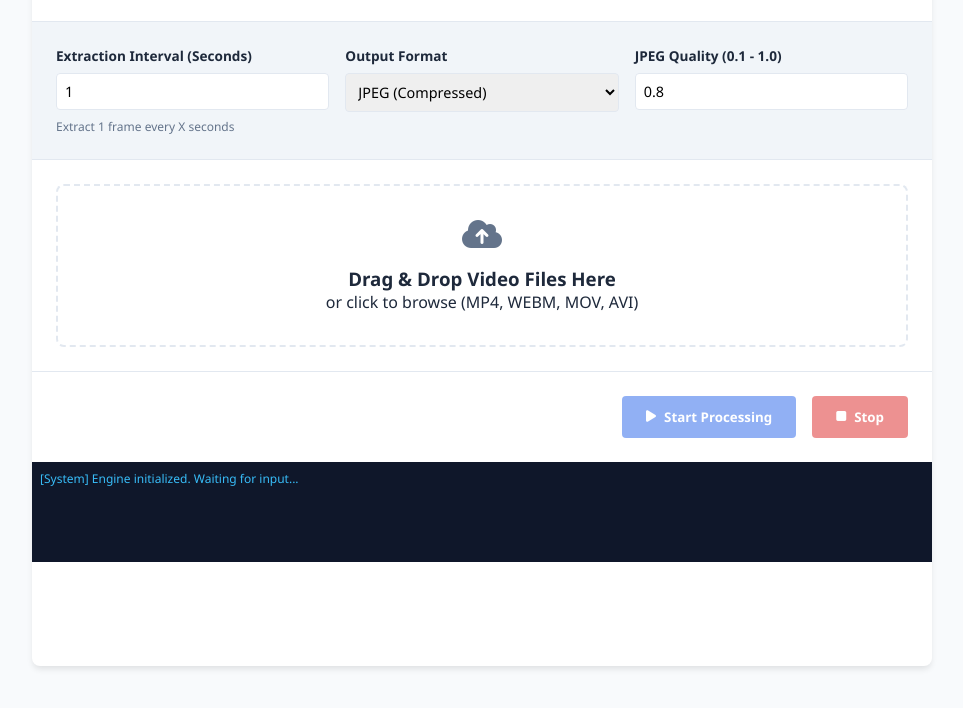
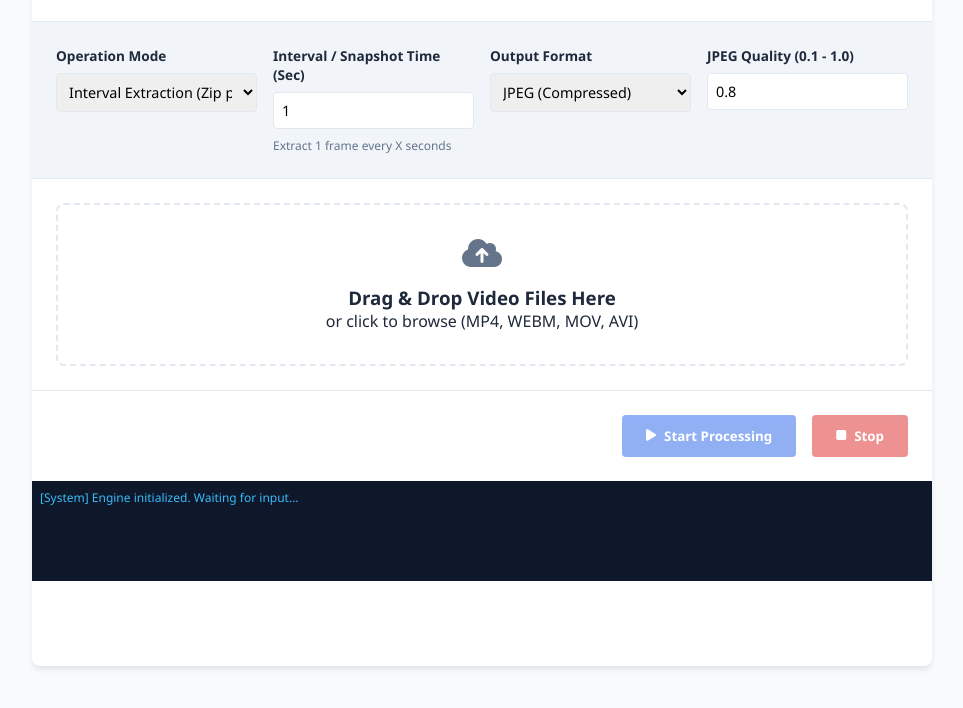
Before and after one commit to xsblack404/VTI, a plain HTML site: page index.html in a window 1280 px wide. Shown: the part 86-794 px from the top of the page, without its empty margins (158-1121 px from the left). Drawn offline with nearby package versions, Linux system fonts and the light colour scheme.

Commit message:
Update index.html

```diff
--- a/index.html
+++ b/index.html
@@ -23,10 +23,19 @@
 
         <!-- Configuration Panel -->
         <section class="config-panel">
+            <!-- NEW: Mode Selection -->
             <div class="control-group">
-                <label>Extraction Interval (Seconds)</label>
+                <label>Operation Mode</label>
+                <select id="modeSettings">
+                    <option value="interval">Interval Extraction (Zip per Video)</option>
+                    <option value="single">Single Thumbnail (One Master Zip)</option>
+                </select>
+            </div>
+
+            <div class="control-group">
+                <label id="intervalLabel">Interval / Snapshot Time (Sec)</label>
                 <input type="number" id="intervalSettings" value="1" min="0.1" step="0.1">
-                <small>Extract 1 frame every X seconds</small>
+                <small id="intervalHelp">Extract 1 frame every X seconds</small>
             </div>
 
             <div class="control-group">
```
